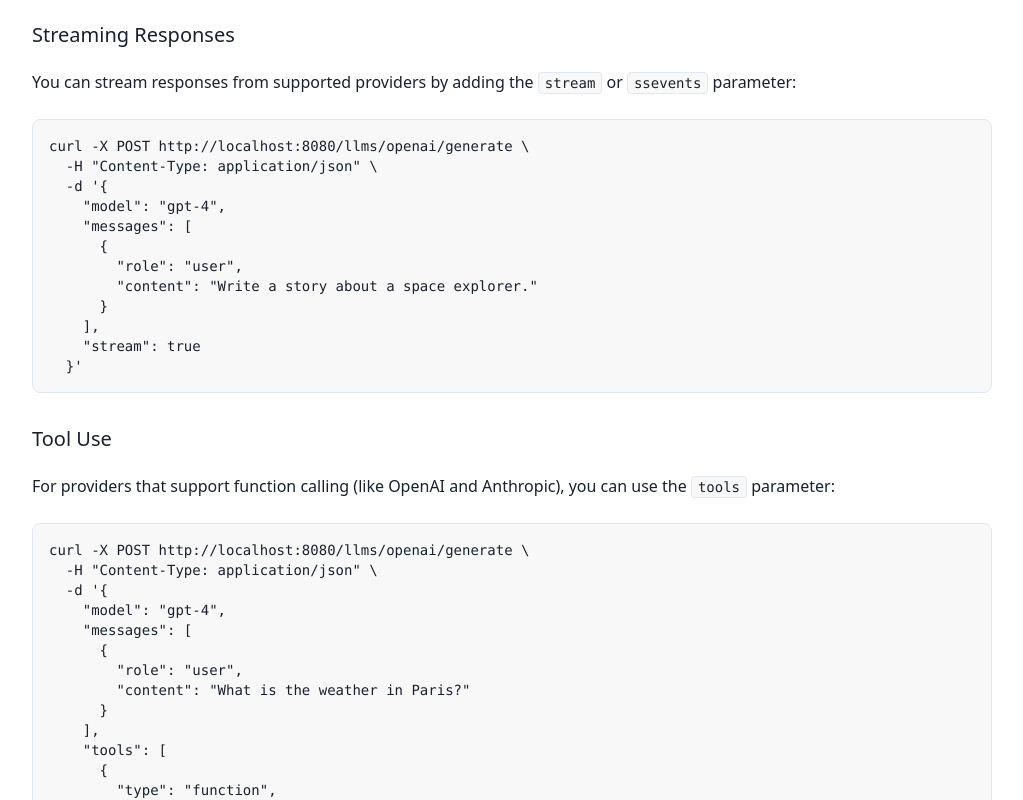
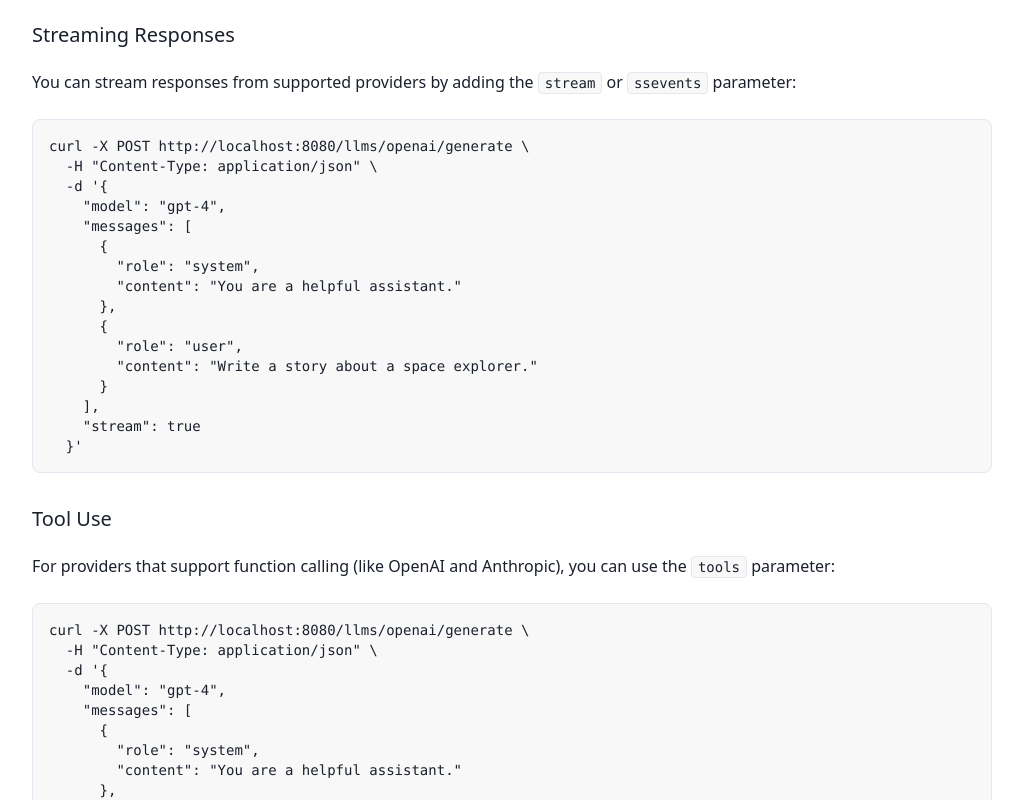
Before and after one commit to inference-gateway/docs, a Next.js app: page /api-reference in a window 1280 px wide. Shown: the part 6700-7500 px from the top of the page, without its empty margins (256-1279 px from the left). Built offline with nearby package versions, Linux system fonts and the light colour scheme.

Commit message:
docs: Add missing system message to examples
Signed-off-by: Eden Reich <eden.reich@gmail.com>

```diff
--- a/markdown/api-reference.mdx
+++ b/markdown/api-reference.mdx
@@ -295,6 +295,10 @@ curl -X POST http://localhost:8080/llms/openai/generate \
     "model": "gpt-4",
     "messages": [
       {
+        "role": "system",
+        "content": "You are a helpful assistant."
+      },
+      {
         "role": "user",
         "content": "Write a story about a space explorer."
       }
@@ -313,6 +317,10 @@ curl -X POST http://localhost:8080/llms/openai/generate \
   -d '{
     "model": "gpt-4",
     "messages": [
+      {
+        "role": "system",
+        "content": "You are a helpful assistant."
+      },
       {
         "role": "user",
         "content": "What is the weather in Paris?"
--- a/markdown/examples.mdx
+++ b/markdown/examples.mdx
@@ -98,6 +98,10 @@ curl -X POST http://localhost:8080/llms/anthropic/generate \
     "model": "claude-3-opus-20240229",
     "messages": [
       {
+        "role": "system",
+        "content": "You are a helpful assistant."
+      },
+      {
         "role": "user",
         "content": "Compare and contrast different LLM providers."
       }
```
